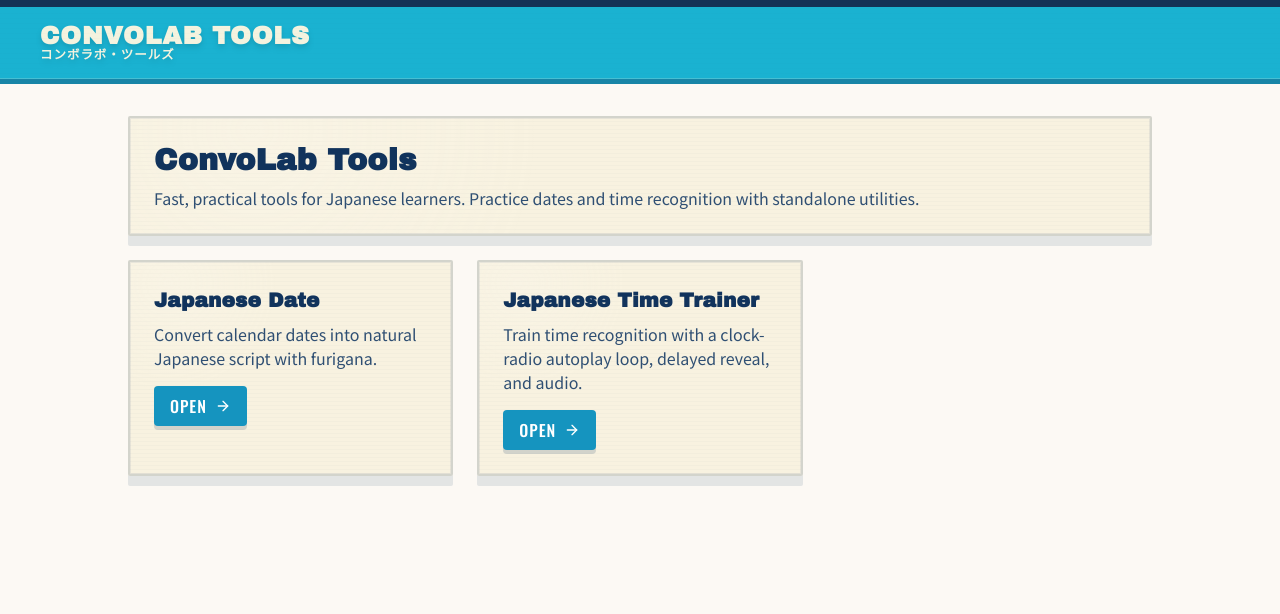
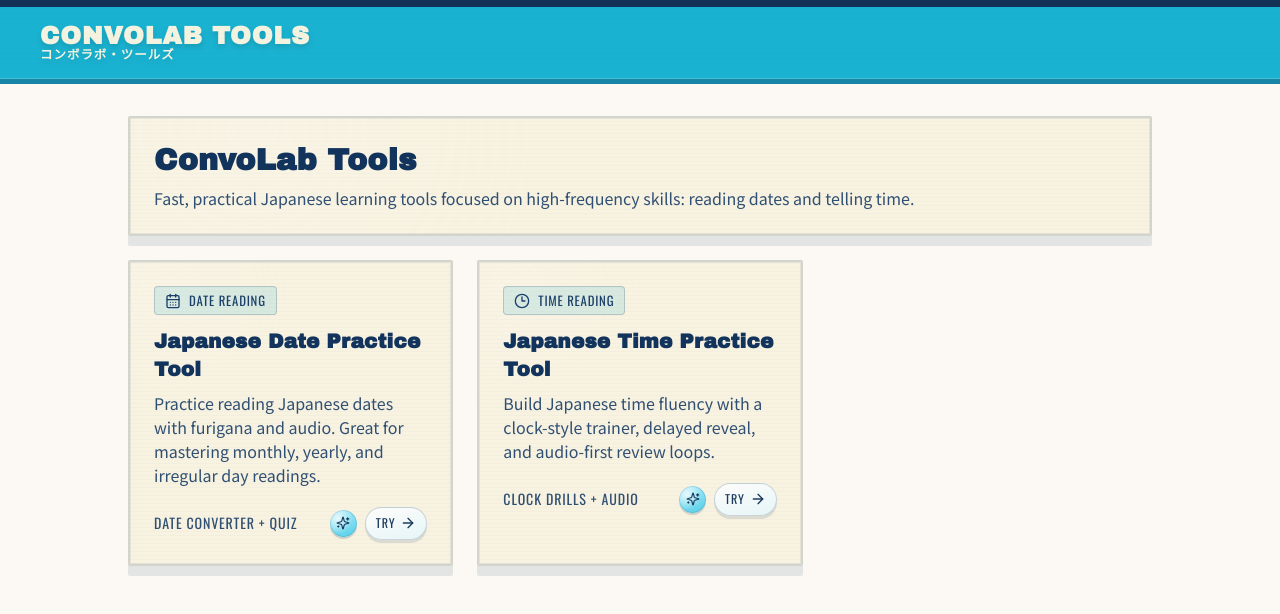
Before and after one commit to andyroo2000/convo-lab, a React (Vite) app in the folder client/: page /tools in a window 1280 px wide. Shown: the top 614 px of the page. Built offline with nearby package versions, Linux system fonts and the light colour scheme; no server answers.

Commit message:
improve tools directory copy, card links, and launch graphics

```diff
--- a/client/src/features/tools/components/ToolsDirectoryPage.tsx
+++ b/client/src/features/tools/components/ToolsDirectoryPage.tsx
@@ -1,4 +1,4 @@
-import { ArrowRight } from 'lucide-react';
+import { ArrowRight, CalendarDays, Clock3, Sparkles } from 'lucide-react';
 import { Link, useLocation } from 'react-router-dom';
 
 const ToolsDirectoryPage = () => {
@@ -11,45 +11,67 @@ const ToolsDirectoryPage = () => {
       <section className="card retro-paper-panel">
         <h1 className="retro-headline text-2xl sm:text-3xl">ConvoLab Tools</h1>
         <p className="mt-2 text-base text-[#2f4f73]">
-          Fast, practical tools for Japanese learners. Practice dates and time recognition with
-          standalone utilities.
+          Fast, practical Japanese learning tools focused on high-frequency skills: reading dates
+          and telling time.
         </p>
       </section>
 
       <section className="grid gap-6 md:grid-cols-2 xl:grid-cols-3">
-        <article className="card retro-paper-panel">
-          <h2 className="retro-headline text-xl">Japanese Date</h2>
+        <Link
+          to={`${toolsBasePath}/japanese-date`}
+          className="retro-tools-card card retro-paper-panel group"
+          aria-label="Open Japanese Date Practice Tool"
+        >
+          <div className="inline-flex items-center gap-2 rounded border border-[#14325633] bg-[rgba(26,178,209,0.14)] px-2.5 py-1 text-[0.8rem] text-[#1b3f69] retro-caps">
+            <CalendarDays className="h-4 w-4" />
+            Date Reading
+          </div>
+          <h2 className="retro-headline mt-3 text-xl">Japanese Date Practice Tool</h2>
           <p className="mt-2 text-base text-[#2f4f73]">
-            Convert calendar dates into natural Japanese script with furigana.
+            Practice reading Japanese dates with furigana and audio. Great for mastering monthly,
+            yearly, and irregular day readings.
           </p>
+          <div className="mt-5 flex items-center justify-between">
+            <span className="retro-caps text-sm text-[#2f4f73]">Date converter + quiz</span>
+            <span className="retro-tools-card-launch" aria-hidden>
+              <span className="retro-tools-card-launch-orb">
+                <Sparkles className="h-3.5 w-3.5" />
+              </span>
+              <span className="retro-tools-card-launch-label">
+                Try
+                <ArrowRight className="h-4 w-4" />
+              </span>
+            </span>
+          </div>
+        </Link>
 
-          <div className="mt-4">
-            <Link
-              to={`${toolsBasePath}/japanese-date`}
-              className="btn-primary inline-flex items-center gap-2"
-            >
-              Open
-              <ArrowRight className="h-4 w-4" />
-            </Link>
+        <Link
+          to={`${toolsBasePath}/japanese-time`}
+          className="retro-tools-card card retro-paper-panel group"
+          aria-label="Open Japanese Time Practice Tool"
+        >
+          <div className="inline-flex items-center gap-2 rounded border border-[#14325633] bg-[rgba(26,178,209,0.14)] px-2.5 py-1 text-[0.8rem] text-[#1b3f69] retro-caps">
+            <Clock3 className="h-4 w-4" />
+            Time Reading
           </div>
-        </article>
-
-        <article className="card retro-paper-panel">
-          <h2 className="retro-headline text-xl">Japanese Time Trainer</h2>
+          <h2 className="retro-headline mt-3 text-xl">Japanese Time Practice Tool</h2>
           <p className="mt-2 text-base text-[#2f4f73]">
-            Train time recognition with a clock-radio autoplay loop, delayed reveal, and audio.
+            Build Japanese time fluency with a clock-style trainer, delayed reveal, and audio-first
+            review loops.
           </p>
-
-          <div className="mt-4">
-            <Link
-              to={`${toolsBasePath}/japanese-time`}
-              className="btn-primary inline-flex items-center gap-2"
-            >
-              Open
-              <ArrowRight className="h-4 w-4" />
-            </Link>
+          <div className="mt-5 flex items-center justify-between">
+            <span className="retro-caps text-sm text-[#2f4f73]">Clock drills + audio</span>
+            <span className="retro-tools-card-launch" aria-hidden>
+              <span className="retro-tools-card-launch-orb">
+                <Sparkles className="h-3.5 w-3.5" />
+              </span>
+              <span className="retro-tools-card-launch-label">
+                Try
+                <ArrowRight className="h-4 w-4" />
+              </span>
+            </span>
           </div>
-        </article>
+        </Link>
       </section>
     </div>
   );
--- a/client/src/features/tools/japaneseDate/shells/PublicJapaneseDateToolShell.tsx
+++ b/client/src/features/tools/japaneseDate/shells/PublicJapaneseDateToolShell.tsx
@@ -11,9 +11,9 @@ const PublicJapaneseDateToolShell = () => {
   const { user } = useAuth();
 
   useSeoMeta({
-    title: 'Japanese Date & Time Reader (with Kana) | ConvoLab',
+    title: 'Japanese Date Practice Tool (Furigana + Audio) | ConvoLab',
     description:
-      'Convert Gregorian dates and times into Japanese script and kana readings. Toggle 12h/24h format and copy results instantly.',
+      'Practice reading Japanese dates with furigana and audio playback. Convert Gregorian dates into natural Japanese quickly.',
     canonicalUrl: CANONICAL_URL,
     robots: 'index,follow',
   });
--- a/client/src/styles/index.css
+++ b/client/src/styles/index.css
@@ -214,6 +214,66 @@
     z-index: 3;
   }
 
+  .retro-tools-card {
+    display: block;
+    text-decoration: none;
+    transition:
+      transform 0.2s ease,
+      box-shadow 0.2s ease,
+      border-color 0.2s ease;
+  }
+
+  .retro-tools-card:hover {
+    transform: translateY(-3px);
+    border-color: rgba(20, 50, 86, 0.28);
+    box-shadow:
+      inset 0 0 0 1px rgba(23, 59, 101, 0.08),
+      0 13px 0 rgba(17, 51, 92, 0.14);
+  }
+
+  .retro-tools-card:focus-visible {
+    outline: 3px solid rgba(26, 178, 209, 0.56);
+    outline-offset: 3px;
+  }
+
+  .retro-tools-card-launch {
+    display: inline-flex;
+    align-items: center;
+    gap: 0.5rem;
+  }
+
+  .retro-tools-card-launch-orb {
+    width: 1.7rem;
+    height: 1.7rem;
+    display: inline-flex;
+    align-items: center;
+    justify-content: center;
+    border-radius: 999px;
+    color: rgba(18, 52, 90, 0.96);
+    background:
+      radial-gradient(circle at 30% 32%, rgba(255, 255, 255, 0.78), rgba(255, 255, 255, 0) 56%),
+      linear-gradient(160deg, #a9ebfb 0%, #57cfe7 100%);
+    box-shadow:
+      inset 0 0 0 1px rgba(17, 51, 92, 0.14),
+      0 2px 0 rgba(17, 51, 92, 0.18);
+  }
+
+  .retro-tools-card-launch-label {
+    display: inline-flex;
+    align-items: center;
+    gap: 0.3rem;
+    padding: 0.38rem 0.62rem;
+    border-radius: 999px;
+    border: 1px solid rgba(20, 50, 86, 0.2);
+    color: rgba(20, 50, 86, 0.96);
+    background: linear-gradient(165deg, rgba(255, 255, 255, 0.84), rgba(227, 245, 251, 0.88));
+    font-family: 'Oswald', 'Noto Sans JP', sans-serif;
+    font-size: 0.76rem;
+    letter-spacing: 0.08em;
+    text-transform: uppercase;
+    box-shadow: 0 3px 0 rgba(17, 51, 92, 0.12);
+  }
+
   .retro-nav-tab {
     padding: 0.64rem 1.2rem;
     border: 2px solid transparent;
```
